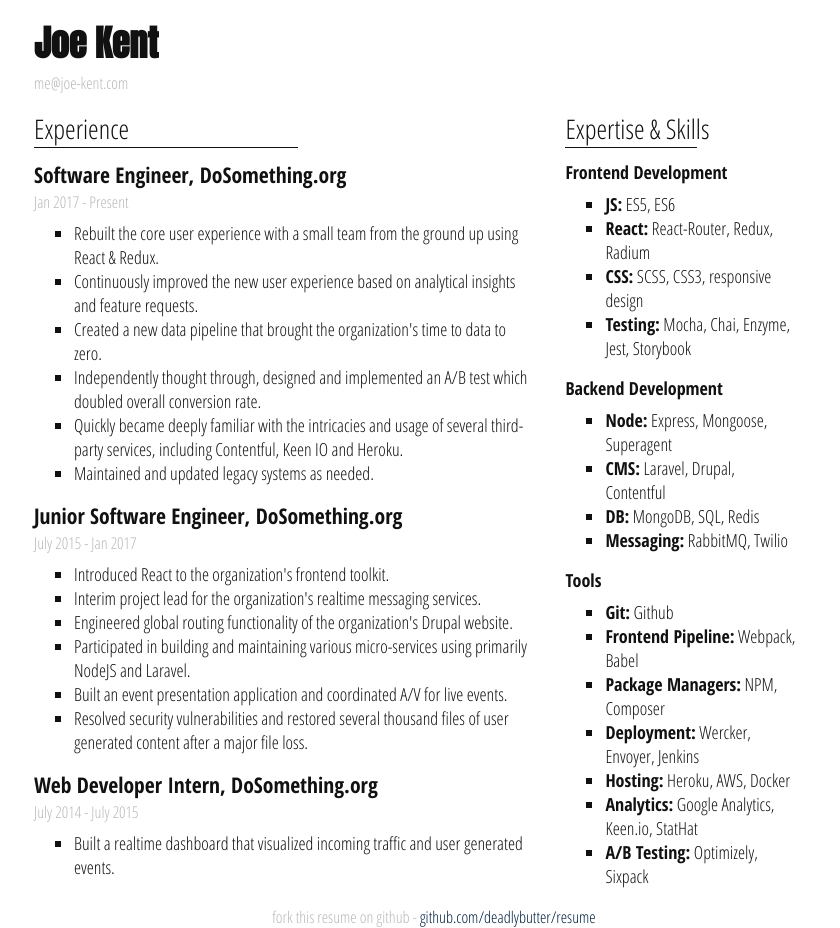
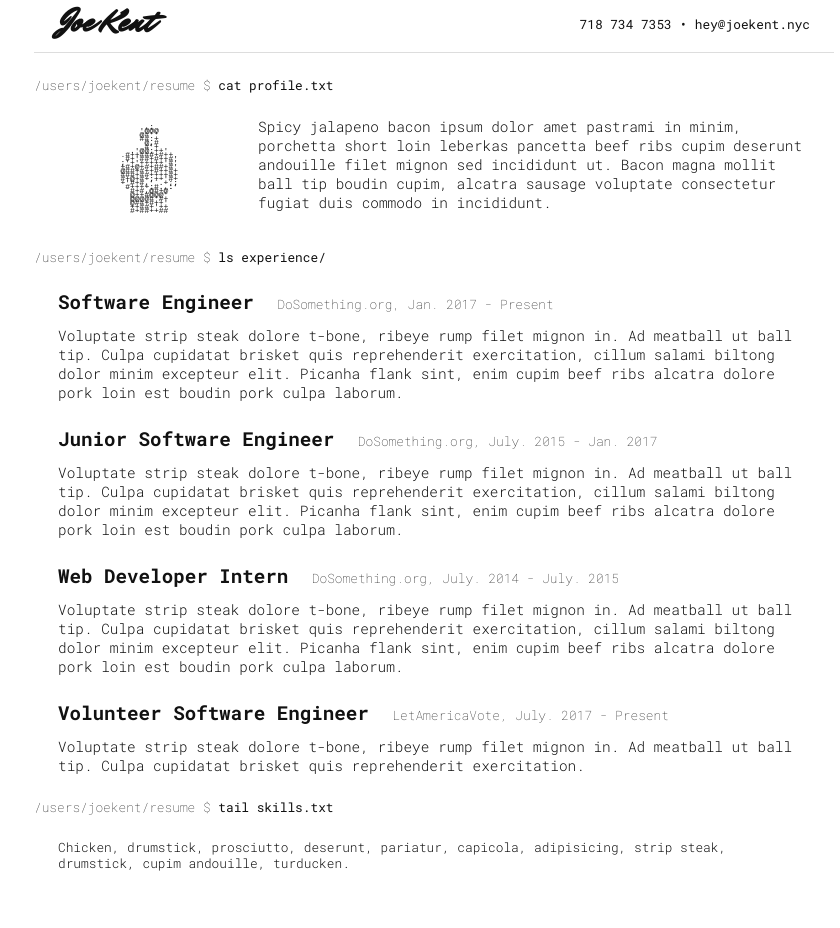
Before and after one commit to deadlybutter/resume, a website: page index.html in a window 1280 px wide. Shown: the whole page, without its empty margins (206-1046 px from the left). After the commit the page ends 871 px from the top, so only its background shows below. Drawn offline with Linux system fonts and the light colour scheme.

Commit message:
Updating

```diff
--- a/index.html
+++ b/index.html
@@ -9,96 +9,102 @@
   </head>
   <body>
     <div class="fluid-container">
-      <article>
-        <div class="container container__full">
-          <div class="-seperate">
-            <div class="-inline">
-              <h1 class="title">Joe Kent</h1>
-              <div><span>me@joe-kent.com</span></div>
+
+      <div class="header">
+        <div class="padding">
+          <h1 class="header__name">Joe Kent</h1>
+          <p class="header__contact">718 734 7353 &bull; hey@joekent.nyc</p>
+        </div>
+      </div>
+
+      <div class="console-line">
+        <p class="console-line__pre">/users/joekent/resume $</p>
+        <p class="console-line__cmd">cat profile.txt</p>
+      </div>
+
+      <div class="console-output profile">
+        <div class="grid">
+          <div class="container -one-quarter">
+            <div class="padding">
+              <pre class="photo">
+                  ,;
+                 '@@@
+                 @#''
+                 ##:+
+                  @,#
+                  #'+
+               .'@@;++'
+              #++###+#++
+             `#+'##+#++#'
+             ;'+'+++++'#'
+             +#+@+#+##+#'
+             @##+#++#++#+
+             ###+##++++#+
+             #+@+#+;++'#+
+             +'#+#,'`.+;;
+              #++++;#.,:'
+              `#+#,@#+@`
+               @++#@@@'
+               @@@@#'#+
+               @##+#++'
+               ++##+'++
+               #+##++##
+              </pre>
+            </div>
+          </div>
+
+          <div class="container -three-quarters">
+            <div class="padding">
+              <p class="profile__bio">Spicy jalapeno bacon ipsum dolor amet pastrami in minim, porchetta short loin leberkas pancetta beef ribs cupim deserunt andouille filet mignon sed incididunt ut. Bacon magna mollit ball tip boudin cupim, alcatra sausage voluptate consectetur fugiat duis commodo in incididunt.</p>
             </div>
           </div>
         </div>
-        <div class="container container__full">
-          <div class="-seperate">
-            <div class="container container__two-thirds">
-              <div>
-                <h2 class="header">Experience</h2>
-              </div>
-              <div>
-                <h3>Software Engineer, DoSomething.org</h3>
-                <div><span>Jan 2017 - Present</span></div>
-                <ul>
-                  <li>Rebuilt the core user experience with a small team from the ground up using React & Redux.</li>
-                  <li>Continuously improved the new user experience based on analytical insights and feature requests.</li>
-                  <li>Created a new data pipeline that brought the organization's time to data to zero.</li>
-                  <li>Independently thought through, designed and implemented an A/B test which doubled overall conversion rate.</li>
-                  <li>Quickly became deeply familiar with the intricacies and usage of several third-party services, including Contentful, Keen IO and Heroku.</li>
-                  <li>Maintained and updated legacy systems as needed.</li>
-                </ul>
-              </div>
-              <div class="-seperate">
-                <h3>Junior Software Engineer, DoSomething.org</h3>
-                <div><span>July 2015 - Jan 2017</span></div>
-                <ul>
-                  <li>Introduced React to the organization's frontend toolkit.</li>
-                  <li>Interim project lead for the organization's realtime messaging services.</li>
-                  <li>Engineered global routing functionality of the organization's Drupal website.</li>
-                  <li>Participated in building and maintaining various micro-services using primarily NodeJS and Laravel.</li>
-                  <li>Built an event presentation application and coordinated A/V for live events.</li>
-                  <li>Resolved security vulnerabilities and restored several thousand files of user generated content after a major file loss.</li>
-                </ul>
-              </div>
-              <div class="-seperate">
-                <h3>Web Developer Intern, DoSomething.org</h3>
-                <div><span>July 2014 - July 2015</span></div>
-                <ul>
-                  <li>Built a realtime dashboard that visualized incoming traffic and user generated events.</li>
-                </ul>
-              </div>
+      </div>
+
+      <div class="console-line">
+        <p class="console-line__pre">/users/joekent/resume $</p>
+        <p class="console-line__cmd">ls experience/</p>
+      </div>
+
+      <div class="console-output">
+        <div class="padding">
+          <div class="vertical-spacing">
+            <div class="position">
+              <h1 class="position__title">Software Engineer <span> DoSomething.org, Jan. 2017 - Present</span></h1>
+              <p class="position__description">Voluptate strip steak dolore t-bone, ribeye rump filet mignon in. Ad meatball ut ball tip. Culpa cupidatat brisket quis reprehenderit exercitation, cillum salami biltong dolor minim excepteur elit. Picanha flank sint, enim cupim beef ribs alcatra dolore pork loin est boudin pork culpa laborum.</p>
             </div>
-            <div class="container container__one-third">
-              <div>
-                <h2 class="header">Expertise & Skills</h2>
-              </div>
-              <div>
-                <p class="-bold">Frontend Development</p>
-                <ul>
-                  <li><b>JS:</b> ES5, ES6</li>
-                  <li><b>React:</b> React-Router, Redux, Radium</li>
-                  <li><b>CSS:</b> SCSS, CSS3, responsive design</li>
-                  <li><b>Testing:</b> Mocha, Chai, Enzyme, Jest, Storybook</li>
-                </ul>
-              </div>
-              <div class="-seperate">
-                <p class="-bold">Backend Development</p>
-                <ul>
-                  <li><b>Node:</b> Express, Mongoose, Superagent</li>
-                  <li><b>CMS:</b> Laravel, Drupal, Contentful</li>
-                  <li><b>DB:</b> MongoDB, SQL, Redis</li>
-                  <li><b>Messaging:</b> RabbitMQ, Twilio</li>
-                </ul>
-              </div>
-              <div class="-seperate">
-                <p class="-bold">Tools</p>
-                <ul>
-                  <li><b>Git:</b> Github</li>
-                  <li><b>Frontend Pipeline:</b> Webpack, Babel</li>
-                  <li><b>Package Managers:</b> NPM, Composer</li>
-                  <li><b>Deployment:</b> Wercker, Envoyer, Jenkins</li>
-                  <li><b>Hosting:</b> Heroku, AWS, Docker</li>
-                  <li><b>Analytics:</b> Google Analytics, Keen.io, StatHat</li>
-                  <li><b>A/B Testing:</b> Optimizely, Sixpack</li>
-                </ul>
-              </div>
+          </div>
+          <div class="vertical-spacing">
+            <div class="position">
+              <h1 class="position__title">Junior Software Engineer <span> DoSomething.org, July. 2015 - Jan. 2017</span></h1>
+              <p class="position__description">Voluptate strip steak dolore t-bone, ribeye rump filet mignon in. Ad meatball ut ball tip. Culpa cupidatat brisket quis reprehenderit exercitation, cillum salami biltong dolor minim excepteur elit. Picanha flank sint, enim cupim beef ribs alcatra dolore pork loin est boudin pork culpa laborum.</p>
+            </div>
+          </div>
+          <div class="vertical-spacing">
+            <div class="position">
+              <h1 class="position__title">Web Developer Intern <span> DoSomething.org, July. 2014 - July. 2015</span></h1>
+              <p class="position__description">Voluptate strip steak dolore t-bone, ribeye rump filet mignon in. Ad meatball ut ball tip. Culpa cupidatat brisket quis reprehenderit exercitation, cillum salami biltong dolor minim excepteur elit. Picanha flank sint, enim cupim beef ribs alcatra dolore pork loin est boudin pork culpa laborum.</p>
+            </div>
+          </div>
+          <div class="vertical-spacing">
+            <div class="position">
+              <h1 class="position__title">Volunteer Software Engineer <span> LetAmericaVote, July. 2017 - Present</span></h1>
+              <p class="position__description">Voluptate strip steak dolore t-bone, ribeye rump filet mignon in. Ad meatball ut ball tip. Culpa cupidatat brisket quis reprehenderit exercitation.</p>
             </div>
           </div>
         </div>
-        <div class="container container__full">
-          <div class="-seperate -center">
-            <span>fork this resume on github - <a href="github.com/deadlybutter/resume">github.com/deadlybutter/resume</a></span>
-          </div>
+      </div>
+
+      <div class="console-line">
+        <p class="console-line__pre">/users/joekent/resume $</p>
+        <p class="console-line__cmd">tail skills.txt</p>
+      </div>
+
+      <div class="console-output skills">
+        <div class="padding">
+          <p>Chicken, drumstick, prosciutto, deserunt, pariatur, capicola, adipisicing, strip steak, drumstick, cupim andouille, turducken.</p>
         </div>
-      </article>
+      </div>
     </div>
   </body>
 </html>
--- a/main.scss
+++ b/main.scss
@@ -1,120 +1,24 @@
-@import url('https://fonts.googleapis.com/css?family=Anton|Open+Sans+Condensed:300,700');
+@import url('https://fonts.googleapis.com/css?family=Mr+Dafoe');
+@import url('https://fonts.googleapis.com/css?family=Roboto+Mono:100,100i,300,300i,400,400i,500,500i,700,700i');
 
-$spacing: 8px;
+$spacing: 24px;
 
 $black: #111111;
-$grey: #b8b8b8;
-$darkBlue: #001f3f;
+$white: #FFFFFF;
+$light-gray: #DDDDDD;
 
-$fontPrimary: 'Open Sans Condensed', sans-serif;
-$fontSecondary: 'Anton', sans-serif;
+$primary-font: 'Roboto Mono', monospace;
+$cursive: 'Mr Dafoe', cursive;
 
 html, body {
-  font-family: $fontPrimary;
-  background: #FFF;
+  font-family: $primary-font;
+  background: $white;
   color: $black;
-  font-size: 18px;
+  font-size: 16px;
 }
 
 html, body, h1, h2, h3, h4, h5, p {
   margin: 0;
-}
-
-h1 {
-  font-size: 2rem;
-  font-weight: 700;
-}
-
-h2 {
-  font-size: 1.5rem;
-  font-weight: 700;
-}
-
-h3 {
-  font-size: 1.2rem;
-  font-weight: 700;
-}
-
-h4 {
-  font-size: 1.1rem;
-  font-weight: 700;
-}
-
-h5 {
-  font-size: 1.1rem;
-  font-weight: 300;
-}
-
-p {
-  font-size: 1rem;
-  font-weight: 300;
-
-  &.-small {
-    font-size: .9rem;
-  }
-
-  &.-bold {
-    font-weight: 800;
-  }
-}
-
-a {
-  font-size: .9rem;
-  color: $darkBlue;
-  text-decoration: none;
-
-  &:hover {
-    text-decoration: underline;
-  }
-}
-
-span {
-  font-size: .9rem;
-  color: $grey;
-  font-weight: 300;
-
-  &.-extra_small {
-    font-size: .6rem;
-    display: block;
-  }
-}
-
-ul {
-  margin-top: 8px;
-  margin-bottom: 0;
-  padding-right: $spacing * 4;
-  list-style-type: square;
-
-  li b {
-    font-weight: 800;
-  }
-}
-
-div.-inline {
-  display: inline-block;
-}
-
-.title {
-  font-family: $fontSecondary;
-}
-
-.header {
-  font-weight: 300;
-  margin-bottom: $spacing + ($spacing / 2);
-
-  &:not(.-right) {
-    &:after {
-      content: '';
-      display: block;
-      width: 50%;
-      height: 1px;
-      background-color: $black;
-    }
-  }
-
-  &.-right {
-    margin-right: $spacing;
-  }
 }
 
 .fluid-container {
@@ -123,75 +27,116 @@
   margin: auto;
 }
 
-.container {
-  display: flex;
-  flex: 1 100%;
+.padding {
+  padding: 0 $spacing;
+}
+
+.vertical-spacing {
+  margin: $spacing 0;
+}
 
 .container {
-    display: inline-flex;
-    flex-direction: column;
-    vertical-align: top;
+  display: inline-block;
+  box-sizing: border-box;
+  float: left;
 
-    > div {
-      padding-right: -$spacing;
+  &.-one-third {
+    width: 33.33%;
+  }
+
+  &.-two-thirds {
+    width: 66.66%;
+  }
+
+  &.-one-quarter {
+    width: 25%;
+  }
+
+  &.-three-quarters {
+    width: 75%;
   }
 }
 
-  &.-right-border {
-    height: 100%;
+.grid:after {
+  content: "";
+  clear: both;
+  display: table;
+}
 
-    > div {
-      position: relative;
-      top: 50%;
-      transform: translateY(-50%);
-      text-align: right;
-      word-spacing: 100000px;
-      border-right: 1px solid $black;
+.header {
+  border-bottom: 1px solid $light-gray;
+  padding-bottom: $spacing / 3;
+
+  .header__name {
+    font-family: $cursive;
+    font-size: 2rem;
+    display: inline-block;
+    vertical-align: middle;
+  }
+
+  .header__contact {
+    float: right;
+    display: inline-block;
+    vertical-align: middle;
+    margin-top: 1.25em;
+    font-size: .8rem;
   }
 }
 
-  > div {
-    width: 100%;
+.console-line {
+  margin: $spacing 0;
+  font-size: .8rem;
 
-    &.-narrow {
-      width: 60%;
+  .console-line__pre {
+    font-weight: 200;
+    display: inline-block;
   }
 
-    &.-center {
-      text-align: center;
-    }
-
-    &.-padding {
-      padding: $spacing;
-    }
-
-    &.-seperate {
-      margin-top: $spacing * 2;
-    }
-
-    &.-extra_seperate {
-      margin-top: $spacing * 7;
+  .console-line__cmd {
+    font-weight: 400;
+    display: inline-block;
   }
 }
 
-  &.container__half {
-    width: 50%;
+.profile {
+  .profile__bio {
+    font-size: .9rem;
+    font-weight: 300;
+  }
 }
 
-  &.container__one-third {
-    width: 33%;
+.skills {
+  p {
+    font-weight: 300;
+    font-size: .8rem;
+  }
 }
 
-  &.container__two-thirds {
-    width: 66%;
+.position {
+  .position__title {
+    font-size: 1.2rem;
+
+    i {
+      font-style: italic;
+      font-weight: 100;
+      font-size: 1rem;
     }
 
-  &.container__one-sixth {
-    width: 16%;
+    span {
+      font-size: .8rem;
+      font-weight: 100;
+      margin-left: $spacing / 2;
+    }
   }
 
-  .contact {
-    float: right;
-    margin-top: 1em;
+  .position__description {
+    font-size: .9rem;
+    font-weight: 300;
+    margin-top: $spacing / 2;
   }
 }
+
+.photo {
+  font-size: .5rem;
+  line-height: .25rem;
+}
```
Also changed, not shown: public/main.css. Lines whose indentation alone changed are shown as unchanged.
